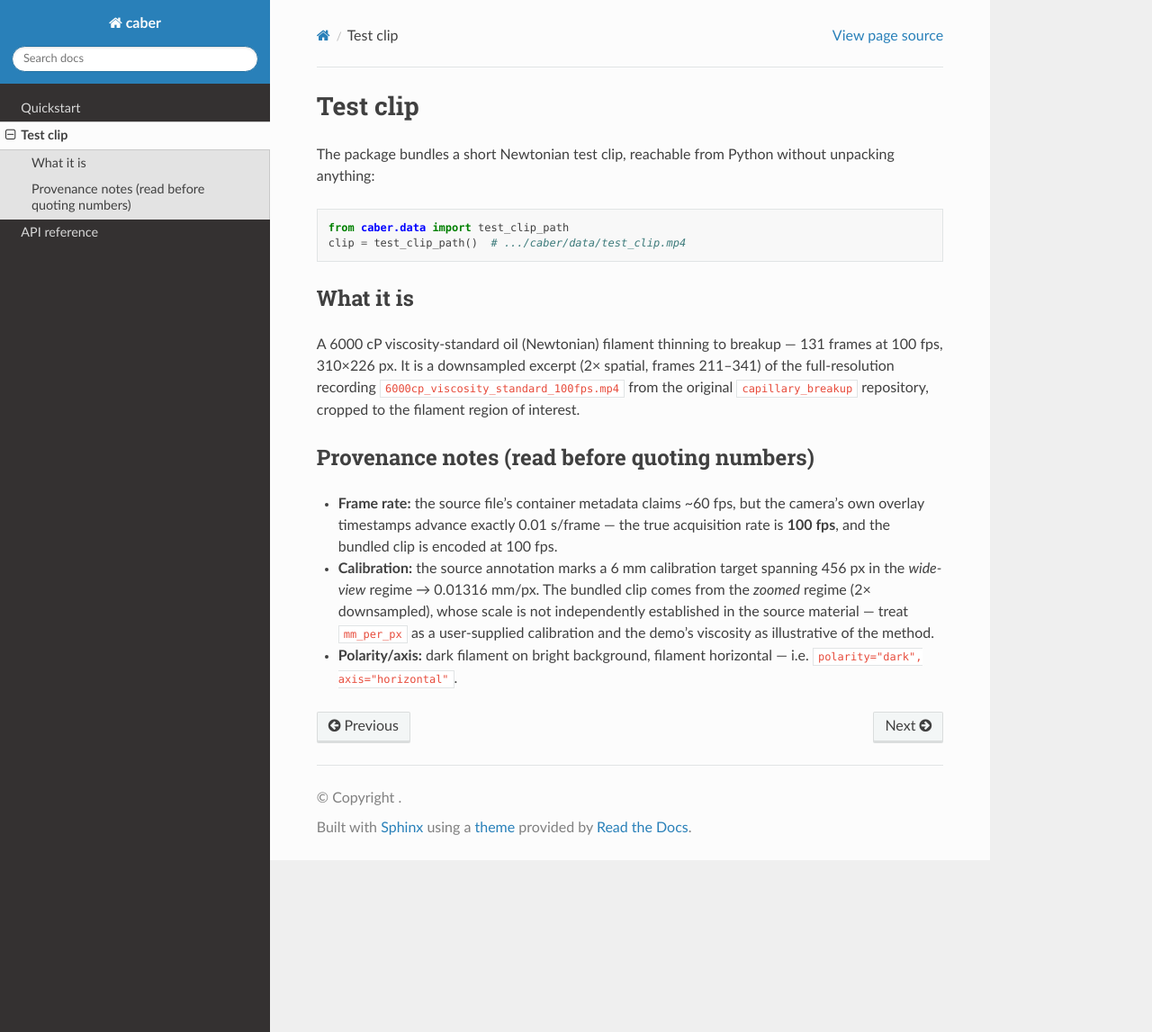
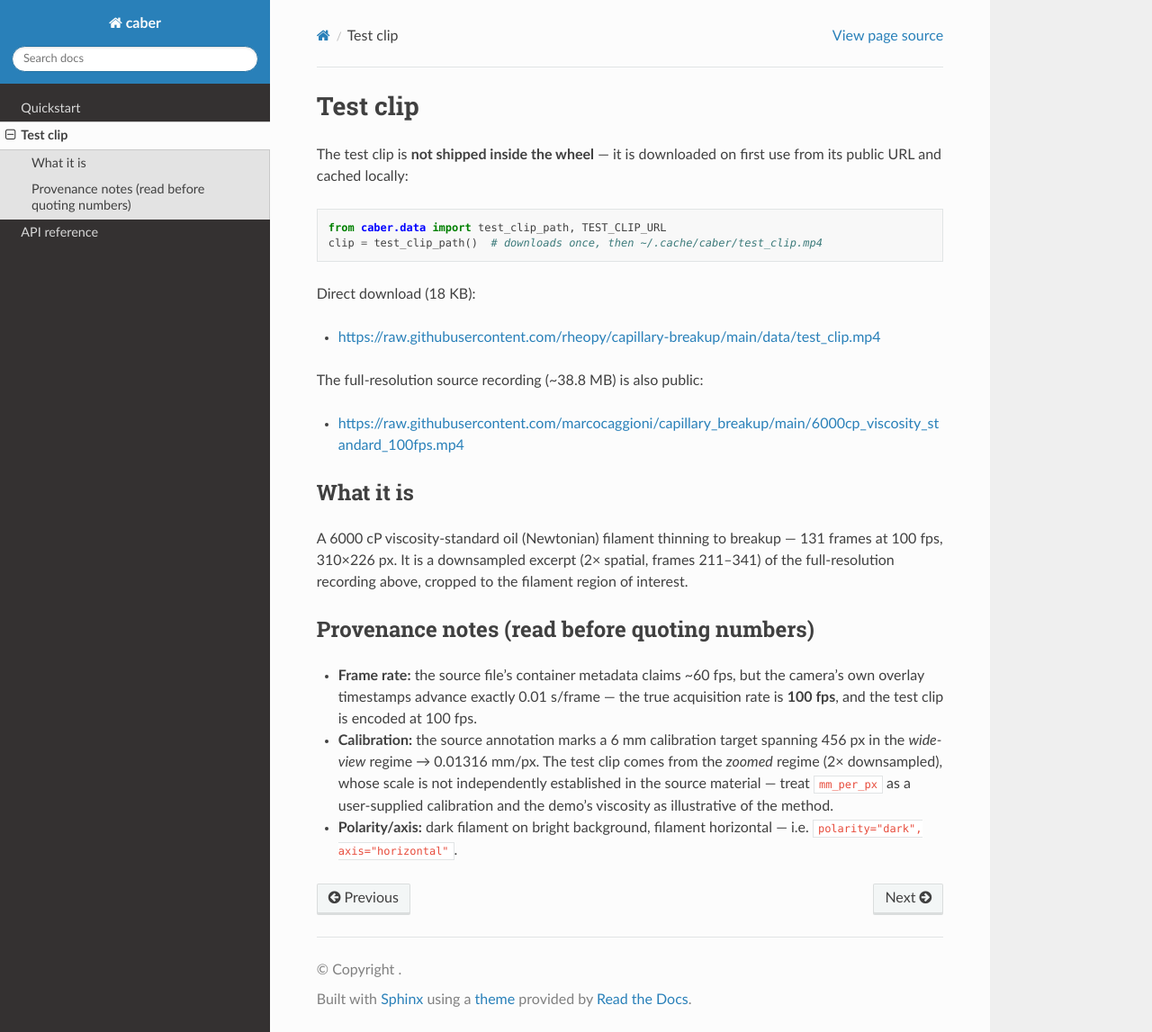
Before and after one commit to rheopy/capillary-breakup, a Sphinx documentation site: the page built from docs/test_clip.md, in a window 1280 px wide and 1147 px high. Shown: the whole window at 90% size. Built offline with Sphinx 7.4.7 and the Read the Docs theme 3.1.0, drawn with Linux system fonts in a browser that asks for light colours.

Commit message:
Do not ship the test clip in the wheel; download on first use
- data/test_clip.mp4 moves from src/caber/data/ to repo-root data/
  (public raw URL, out of the wheel)
- caber.data.test_clip_path() downloads once from TEST_CLIP_URL,
  verifies size, caches under ~/.cache/caber/
- docs + notebook updated with the clip URL and full-video URL

````diff
--- a/docs/test_clip.md
+++ b/docs/test_clip.md
@@ -1,28 +1,35 @@
 # Test clip
 
-The package bundles a short Newtonian test clip, reachable from Python without
-unpacking anything:
+The test clip is **not shipped inside the wheel** — it is downloaded on first
+use from its public URL and cached locally:
 
 ```python
-from caber.data import test_clip_path
-clip = test_clip_path()  # .../caber/data/test_clip.mp4
+from caber.data import test_clip_path, TEST_CLIP_URL
+clip = test_clip_path()  # downloads once, then ~/.cache/caber/test_clip.mp4
 ```
+
+Direct download (18 KB):
+
+- <https://raw.githubusercontent.com/rheopy/capillary-breakup/main/data/test_clip.mp4>
+
+The full-resolution source recording (~38.8 MB) is also public:
+
+- <https://raw.githubusercontent.com/marcocaggioni/capillary_breakup/main/6000cp_viscosity_standard_100fps.mp4>
 
 ## What it is
 
 A 6000 cP viscosity-standard oil (Newtonian) filament thinning to breakup —
 131 frames at 100 fps, 310×226 px. It is a downsampled excerpt (2× spatial,
-frames 211–341) of the full-resolution recording
-`6000cp_viscosity_standard_100fps.mp4` from the original `capillary_breakup`
-repository, cropped to the filament region of interest.
+frames 211–341) of the full-resolution recording above, cropped to the
+filament region of interest.
 
 ## Provenance notes (read before quoting numbers)
 
 - **Frame rate:** the source file's container metadata claims ~60 fps, but the
   camera's own overlay timestamps advance exactly 0.01 s/frame — the true
-  acquisition rate is **100 fps**, and the bundled clip is encoded at 100 fps.
+  acquisition rate is **100 fps**, and the test clip is encoded at 100 fps.
 - **Calibration:** the source annotation marks a 6 mm calibration target
-  spanning 456 px in the *wide-view* regime → 0.01316 mm/px. The bundled clip
+  spanning 456 px in the *wide-view* regime → 0.01316 mm/px. The test clip
   comes from the *zoomed* regime (2× downsampled), whose scale is not
   independently established in the source material — treat `mm_per_px` as a
   user-supplied calibration and the demo's viscosity as illustrative of the
````
Also changed, not shown: README.md (+5 -4 lines), docs/quickstart.md (+2 -2 lines), 3 other files.
